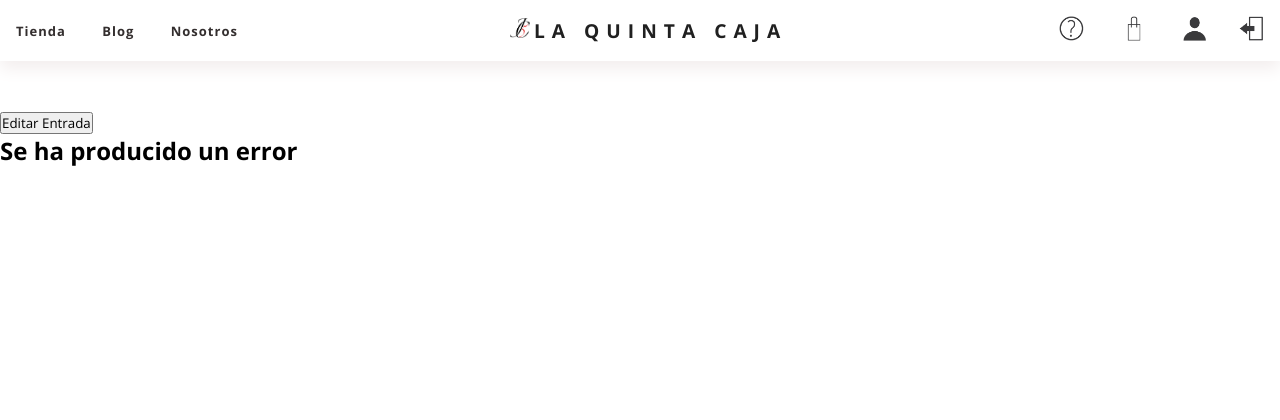
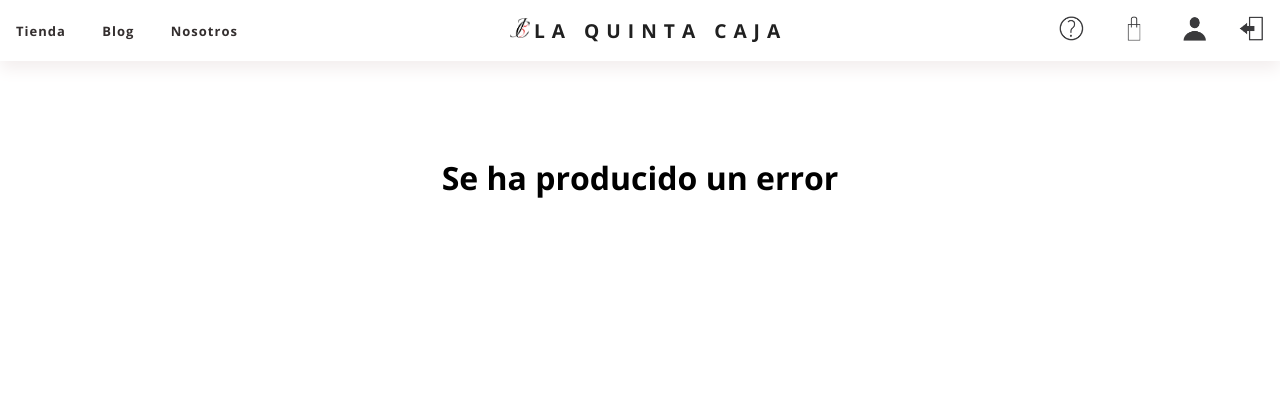
Before and after one commit to alexpareja/AplicacionesWeb, a PHP site: page /entradaBlog.php in a window 1280 px wide. Shown: the top 420 px of the page. Run offline with PHP 8.4, Linux system fonts and the light colour scheme; the visitor is signed in with stand-in values (Sample User, id 1).

Commit message:
Arreglado error en mostrar producto, BlogDao y entrada blog. CSS entrada Blog

```diff
--- a/css/plantilla.css
+++ b/css/plantilla.css
@@ -911,7 +911,6 @@ margin-bottom: 10px;
 
   }
 
-
   .stockTallas {
     margin-top: 10px;
     display: inline-block;
@@ -945,3 +944,65 @@ input.quantity {
 ::-webkit-scrollbar {
   display: none;
 }
+
+/*mostrar entrada blog*/
+
+  #entrada{
+    align-items: center;
+    margin: 0 auto;
+    max-width: 800px;
+    padding: 20px;
+    font-family: Verdana;
+  }
+  #entrada .imgEntrada {
+    display: block;
+    width: 100%;
+    height: auto;
+    margin: 0 auto;
+    max-width: 600px;
+    }
+
+    #entrada button[type="submit"] {
+      background-color: #800080;
+      color: white;
+      padding: 7px 7px;
+      border: none;
+      border-radius: 5px;
+      cursor: pointer;
+      margin-bottom: 10px;
+      font-size: 1.2em;
+    }
+
+    #entrada ul.botones li{
+      font-size:20px;
+      display:inline-block;
+      }
+
+      #entrada ul{
+       text-align: center;
+        }
+
+      #entrada button[type="submit"]:hover {
+        background-color: #572364;
+      }
+
+      #entrada h2 {
+        font-size: 2rem;
+        font-weight: bold;
+        margin: 1.5rem 0;
+        text-align: center;
+      }
+
+      #entrada p {
+        font-size: 1.2rem;
+        line-height: 1.5;
+        margin: 1.5rem 0;
+        text-align: justify;
+
+      }
+     #entrada .autor {
+        font-size: 1rem;
+        font-style: italic;
+        text-align: right;
+        margin-top: 1.5rem;
+      }
--- a/entradaBlog.php
+++ b/entradaBlog.php
@@ -5,22 +5,23 @@ $contenidoPrincipal = <<<EOS
 <div id="entrada">
 EOS;
 
-if (isset($_SESSION['admin']) && $_SESSION['admin']) {
-	$contenidoPrincipal .= <<<EOS
-			<ul class='botones'>
-				<li>
-					<form action='editarEntrada.php'>
-						<button type="submit">Editar Entrada</button>
-					</form>
-				</li>
-			</ul>
-	EOS;}
 
 if(isset($_GET['id']) && !empty($_GET['id'])) {
 $id=$_GET ["id"];
 $blog=es\ucm\fdi\aw\Blog::buscaPorId($id);
 if($blog)
 {
+  if (isset($_SESSION['admin']) && $_SESSION['admin']) {
+    $contenidoPrincipal .= <<<EOS
+        <ul class='botones'>
+          <li>
+            <form action='editarEntrada.php'>
+              <button type="submit">Editar Entrada</button>
+            </form>
+          </li>
+        </ul>
+    EOS;}
+
 $imagenEntrada = "img/blog_" . $blog->getId() . ".png";
 $titulo=$blog->getTitulo();
 $tituloPagina = $titulo;
@@ -31,9 +32,9 @@ $contenidoPrincipal .= <<<EOS
     <img class='imgEntrada' src="$imagenEntrada" alt='Imagen de la entrada'>
     <h2>$titulo</h2>
     <p>$cont</p>
-    <p>Escrito por $nombreAutor</p>
+    <p class="autor">Escrito por $nombreAutor</p>
     </div>
-    <div id="comments">
+    <div class="comments">
     <h3>Comentarios</h3>
     <ul>
     <!--aquí se incluirán los comentarios, sacados de la bbdd-->
@@ -44,14 +45,14 @@ $contenidoPrincipal .= <<<EOS
 else{ //si no se encuentra el producto
   $tituloPagina = "Entrada no encontrada";
   $contenidoPrincipal .= <<<EOS
-  <h2> No se encuentra la entrada</h2>
+  <h2 class="error"> No se encuentra la entrada</h2>
   EOS;
 }
 }
 else{ //si no está definido parámetro id en GET
   $tituloPagina = "Error de búsqueda";
   $contenidoPrincipal .= <<<EOS
-  <h2> Se ha producido un error </h2>
+  <h2 class="error"> Se ha producido un error </h2>
   EOS;
 }
 
--- a/includes/BlogDao.php
+++ b/includes/BlogDao.php
@@ -26,7 +26,7 @@ class BlogDAO
             return $blog;
             }
         } else {
-            error_log("Error BD ({$conn->errno}): {$conn->error}");
+            error_log("Error BD ({$this->conn->errno}): {$this->conn->error}");
         }
         return false;
     }
@@ -46,7 +46,7 @@ class BlogDAO
             return $blog;
             }
         } else {
-            error_log("Error BD ({$conn->errno}): {$conn->error}");
+            error_log("Error BD ({$this->conn->errno}): {$this->conn->error}");
         }
         return false;
     }
@@ -104,7 +104,7 @@ class BlogDAO
 
         $query = sprintf("DELETE FROM productos WHERE id =%d",$idProducto);
         if ( ! $this->conn->query($query) ) {
-            error_log("Error BD ({$conn->errno}): {$conn->error}");
+            error_log("Error BD ({$this->conn->errno}): {$this->conn->error}");
             return false;
         }
         return true;
```
Also changed, not shown: mostrarProducto.php (+5 -7 lines).
